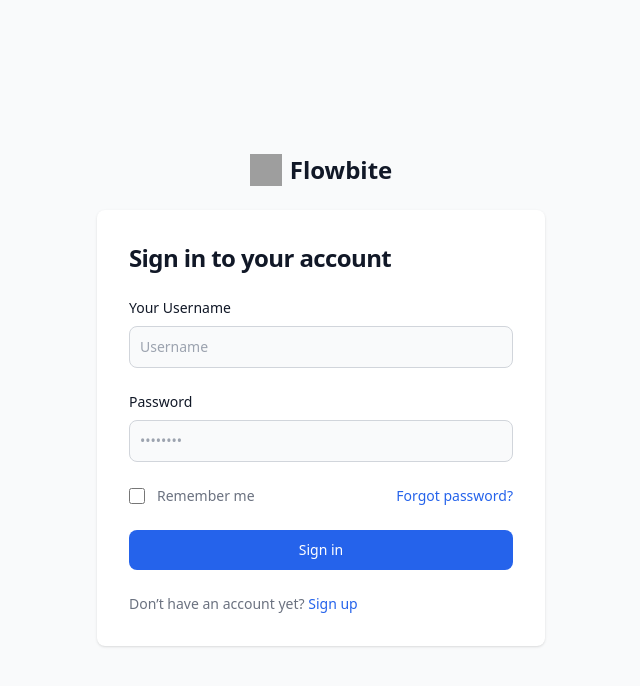
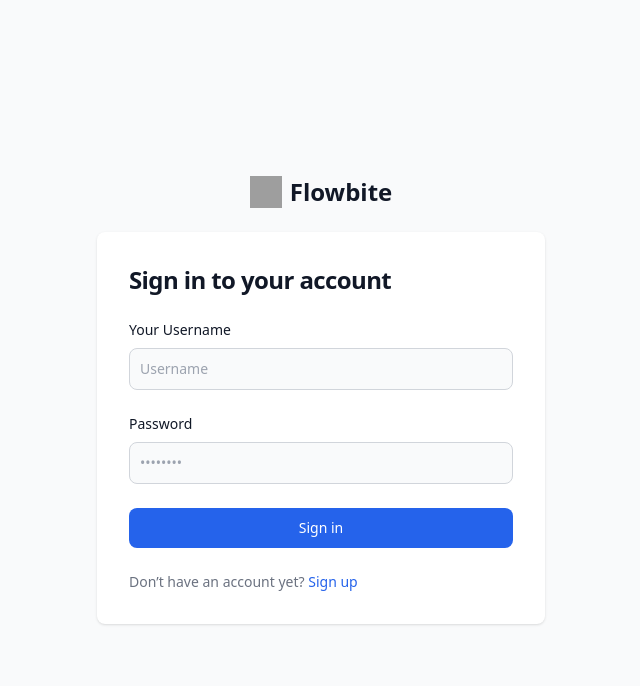
Before and after one commit to ameypte/recipe-app, a Next.js app: page /login in a window 1280 px wide. Shown: the top 686 px of the page, without its empty margins (319-959 px from the left). Built offline with nearby package versions, Linux system fonts and the light colour scheme; grey boxes are pictures that could not be loaded.

Commit message:
removed forgot password

```diff
--- a/src/app/login/page.js
+++ b/src/app/login/page.js
@@ -110,33 +110,7 @@
                   required
                 />
               </div>
-              <div className="flex items-center justify-between">
-                <div className="flex items-start">
-                  <div className="flex items-center h-5">
-                    <input
-                      id="remember"
-                      aria-describedby="remember"
-                      type="checkbox"
-                      className="w-4 h-4 border border-gray-300 rounded bg-gray-50 focus:ring-3 focus:ring-blue-300 dark:bg-gray-700 dark:border-gray-600 dark:focus:ring-blue-600 dark:ring-offset-gray-800"
-                      required
-                    />
-                  </div>
-                  <div className="ml-3 text-sm">
-                    <label
-                      for="remember"
-                      className="text-gray-500 dark:text-gray-300"
-                    >
-                      Remember me
-                    </label>
-                  </div>
-                </div>
-                <a
-                  href="#"
-                  className="text-sm font-medium text-blue-600 hover:underline dark:text-blue-500"
-                >
-                  Forgot password?
-                </a>
-              </div>
+
               <button
                 type="submit"
                 className="w-full text-white bg-blue-600 hover:bg-blue-700 focus:ring-4 focus:outline-none focus:ring-blue-300 font-medium rounded-lg text-sm px-5 py-2.5 text-center dark:bg-blue-600 dark:hover:bg-blue-700 dark:focus:ring-blue-800"
```
Also changed, not shown: src/app/recipe-wizard/page.js (added).
